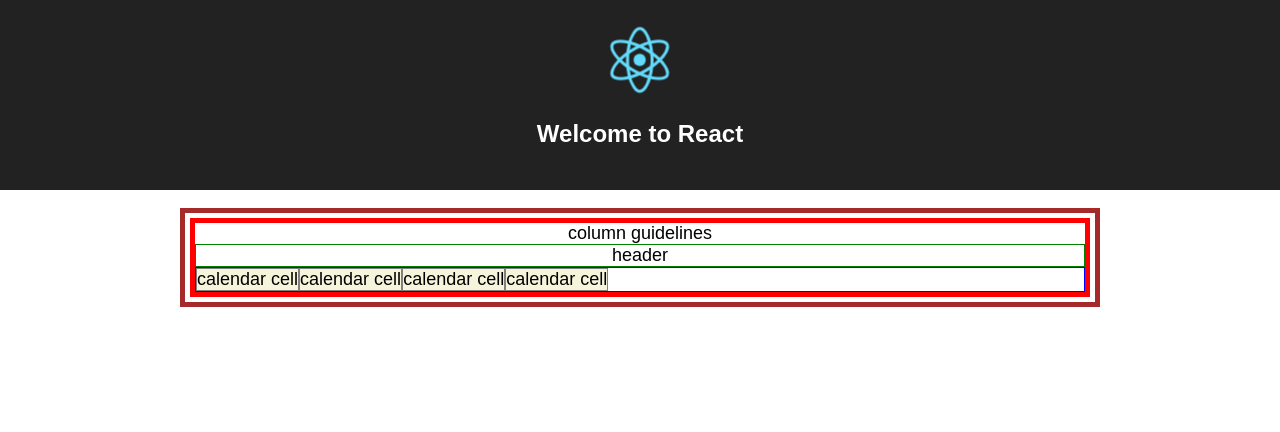
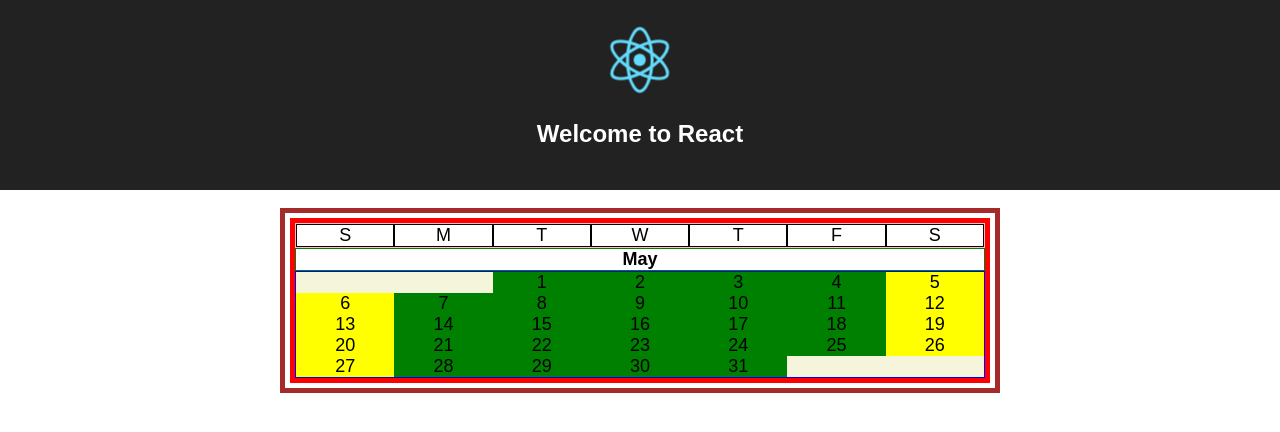
Before and after one commit to duranmla/calendar, a React (Create React App) app: page / in a window 1280 px wide. Shown: the top 432 px of the page. Built offline with nearby package versions, Linux system fonts and the light colour scheme.

Commit message:
Add static version of the calendar with basic information

```diff
--- a/src/components/Calendar.js
+++ b/src/components/Calendar.js
@@ -1,6 +1,6 @@
 import React, { Component } from "react";
 import "./Calendar.css";
-import { CalendarCell, CalendarBody, CalendarSection } from "./";
+import { CalendarBody, CalendarSection } from "./";
 
 /**
  * common parent that will serve as a unified place to distribute options to render the
--- a/src/components/CalendarBody.css
+++ b/src/components/CalendarBody.css
@@ -1,7 +1,6 @@
 .calendar-body {
   border: 5px solid brown;
   margin: 0 auto;
-  max-width: 100%;
-  width: 900px;
+  width: 700px;
   padding: 5px;
 }
--- a/src/components/CalendarCell.css
+++ b/src/components/CalendarCell.css
@@ -1,6 +1,5 @@
 .calendar-cell {
   background-color: beige;
-  border: 1px solid grey;
 }
 
 .calendar-cell.weekday {
--- a/src/components/CalendarCell.js
+++ b/src/components/CalendarCell.js
@@ -1,9 +1,11 @@
 import React, { Component } from "react";
 import "./CalendarCell.css";
+import classNames from "classnames";
 
 class CalendarCell extends Component {
   render() {
-    return <div className="calendar-cell">calendar cell</div>;
+    let className = classNames("calendar-cell", this.props.type);
+    return <div className={className}>{this.props.number}</div>;
   }
 }
 
--- a/src/components/CalendarSection.js
+++ b/src/components/CalendarSection.js
@@ -14,7 +14,7 @@ import {
 class CalendarSection extends Component {
   render() {
     return (
-      <div className="calendar-section">
+      <div className="calendar-section monthly">
         <CalendarSectionColumnGuidelines />
         <CalendarSectionHeader />
         <CalendarSectionCells />
--- a/src/components/CalendarSectionCells.css
+++ b/src/components/CalendarSectionCells.css
@@ -1,4 +1,9 @@
 .calendar-section__cells {
   border: 1px solid blue;
   display: flex;
+  flex-wrap: wrap;
 }
+
+.monthly .calendar-section__cells .calendar-cell {
+  width: calc(100% / 7);
+}
--- a/src/components/CalendarSectionCells.js
+++ b/src/components/CalendarSectionCells.js
@@ -11,10 +11,41 @@ class CalendarSectionCells extends Component {
   render() {
     return (
       <div className="calendar-section__cells">
-        <CalendarCell />
-        <CalendarCell />
-        <CalendarCell />
-        <CalendarCell />
+        <CalendarCell type="" />
+        <CalendarCell type="" />
+        <CalendarCell number="1" type="weekday" />
+        <CalendarCell number="2" type="weekday" />
+        <CalendarCell number="3" type="weekday" />
+        <CalendarCell number="4" type="weekday" />
+        <CalendarCell number="5" type="weekend" />
+        <CalendarCell number="6" type="weekend" />
+        <CalendarCell number="7" type="weekday" />
+        <CalendarCell number="8" type="weekday" />
+        <CalendarCell number="9" type="weekday" />
+        <CalendarCell number="10" type="weekday" />
+        <CalendarCell number="11" type="weekday" />
+        <CalendarCell number="12" type="weekend" />
+        <CalendarCell number="13" type="weekend" />
+        <CalendarCell number="14" type="weekday" />
+        <CalendarCell number="15" type="weekday" />
+        <CalendarCell number="16" type="weekday" />
+        <CalendarCell number="17" type="weekday" />
+        <CalendarCell number="18" type="weekday" />
+        <CalendarCell number="19" type="weekend" />
+        <CalendarCell number="20" type="weekend" />
+        <CalendarCell number="21" type="weekday" />
+        <CalendarCell number="22" type="weekday" />
+        <CalendarCell number="23" type="weekday" />
+        <CalendarCell number="24" type="weekday" />
+        <CalendarCell number="25" type="weekday" />
+        <CalendarCell number="26" type="weekend" />
+        <CalendarCell number="27" type="weekend" />
+        <CalendarCell number="28" type="weekday" />
+        <CalendarCell number="29" type="weekday" />
+        <CalendarCell number="30" type="weekday" />
+        <CalendarCell number="31" type="weekday" />
+        <CalendarCell type="" />
+        <CalendarCell type="" />
       </div>
     );
   }
--- a/src/components/CalendarSectionColumnGuidelines.css
+++ b/src/components/CalendarSectionColumnGuidelines.css
@@ -1,3 +1,14 @@
 .calendar-section__column-guidelines {
   border: 1px solid pink;
+  display: flex;
+  justify-content: space-between;
 }
+
+.calendar-section__column-guidelines .day {
+  flex: 1;
+}
+
+.day {
+  border: 1px solid black;
+  text-align: center;
+}
--- a/src/components/CalendarSectionColumnGuidelines.js
+++ b/src/components/CalendarSectionColumnGuidelines.js
@@ -1,5 +1,5 @@
 import React, { Component } from "react";
-import "./CalendarSectionHeader.css";
+import "./CalendarSectionColumnGuidelines.css";
 
 /**
  * Basically this component will be the one that give visual context to
@@ -7,14 +7,20 @@ import "./CalendarSectionHeader.css";
  * sections this will display the days of the week.
  * @extends Component
  */
-class CalendarSectionHeader extends Component {
+class CalendarSectionColumnGuidelines extends Component {
   render() {
     return (
       <div className="calendar-section__column-guidelines">
-        column guidelines
+        <div className="day">S</div>
+        <div className="day">M</div>
+        <div className="day">T</div>
+        <div className="day">W</div>
+        <div className="day">T</div>
+        <div className="day">F</div>
+        <div className="day">S</div>
       </div>
     );
   }
 }
 
-export default CalendarSectionHeader;
+export default CalendarSectionColumnGuidelines;
--- a/src/components/CalendarSectionHeader.js
+++ b/src/components/CalendarSectionHeader.js
@@ -8,7 +8,11 @@ import "./CalendarSectionHeader.css";
  */
 class CalendarSectionHeader extends Component {
   render() {
-    return <div className="calendar-section__header">header</div>;
+    return (
+      <div className="calendar-section__header">
+        <strong>May</strong>
+      </div>
+    );
   }
 }
 
```
